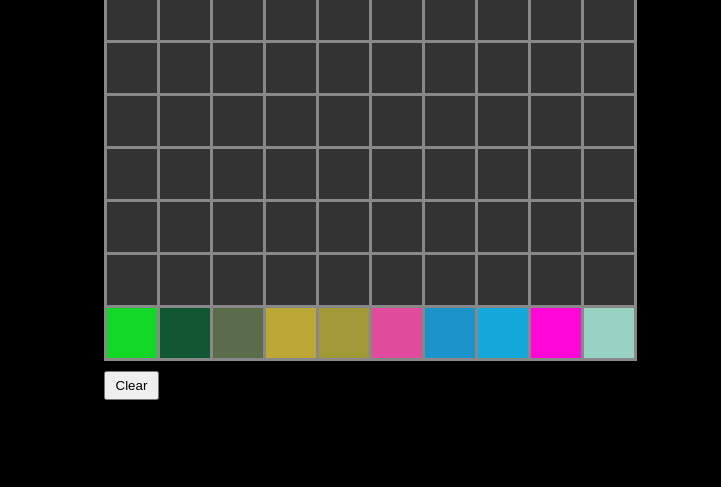
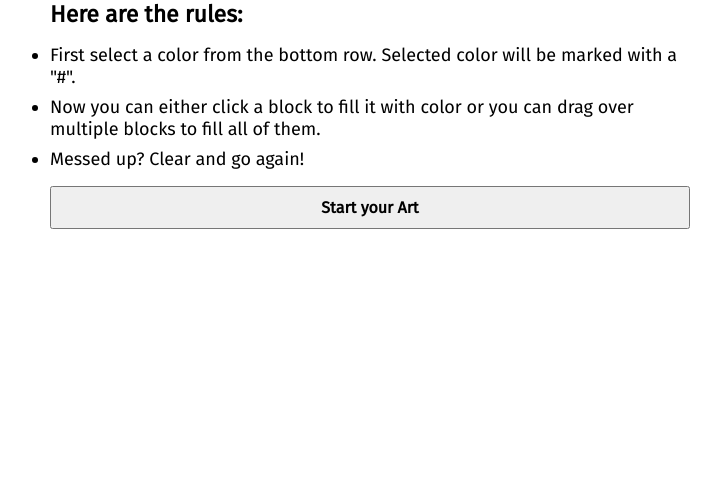
Before and after one commit to ANSH4195/DC-Pixel-Art, a website: page index.html in a window 1280 px wide. Shown: the part 313-800 px from the top of the page, without its empty margins (270-991 px from the left). Drawn offline with Linux system fonts and the light colour scheme.

Commit message:
Instructions Page and UI enhancements

```diff
--- a/index.html
+++ b/index.html
@@ -8,7 +8,24 @@
     <title>Pixel Art Grid</title>
   </head>
   <body>
-    <div>
+    <div id="instructions">
+      <h1>Welcome to Pixel Art</h1>
+      <h3>Here are the rules:</h3>
+      <ul>
+        <li>
+          First select a color from the bottom row. Selected color will be
+          marked with a "#".
+        </li>
+        <li>
+          Now you can either click a block to fill it with color or you can drag
+          over multiple blocks to fill all of them.
+        </li>
+        <li>Messed up? Clear and go again!</li>
+      </ul>
+      <button id="start">Start your Art</button>
+    </div>
+
+    <div id="art-grid">
       <div id="grid"></div>
       <button id="clear">Clear</button>
     </div>
--- a/script.js
+++ b/script.js
@@ -1,3 +1,13 @@
+const instructions = document.getElementById("instructions");
+const artGrid = document.getElementById("art-grid");
+const startBtn = document.getElementById("start");
+
+artGrid.style.display = "none";
+startBtn.addEventListener("click", () => {
+  instructions.style.display = "none";
+  artGrid.style.display = "block";
+});
+
 function PixelArt(el, rows, cols) {
   const ROWS = rows + 1,
     COLS = cols;
--- a/style.css
+++ b/style.css
@@ -1,7 +1,10 @@
+@import url("https://fonts.googleapis.com/css2?family=Fira+Sans&display=swap");
+
 * {
   padding: 0;
   margin: 0;
   box-sizing: border-box;
+  font-family: "Fira Sans", sans-serif;
 }
 
 body {
@@ -9,19 +12,43 @@ body {
   display: flex;
   align-items: center;
   justify-content: center;
-  background: black;
-  color: #fff;
+}
+
+#instructions {
+  max-width: 50vw;
+}
+
+#instructions h3 {
+  font-size: 23px;
+}
+
+#instructions h3,
+#instructions ul {
+  margin-top: 1rem;
+}
+
+#instructions li {
+  margin-top: 0.5rem;
+  font-size: 18px;
+}
+
+#start {
+  padding: 10px;
+  margin-top: 1rem;
+  width: 100%;
+  font-size: 16px;
+  font-weight: bold;
 }
 
 #grid {
   display: grid;
   grid-gap: 3px;
-  background: #888888;
+  background: #d5d5d5;
   padding: 3px;
 }
 
 .grid-item {
-  background: #333333;
+  background: #fff;
   cursor: pointer;
 }
 
@@ -30,7 +57,7 @@ body {
   align-items: center;
   justify-content: center;
   font-size: 3rem;
-  font-weight: bolder;
+  font-weight: bold;
 }
 
 #clear {
```
